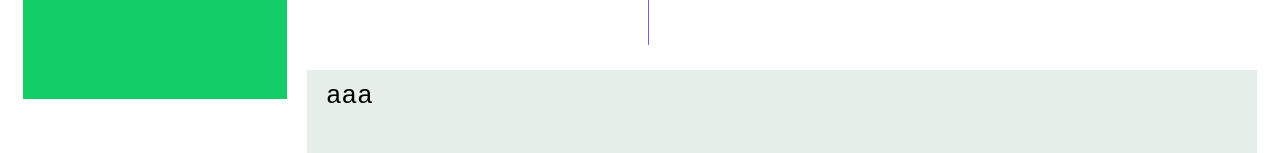
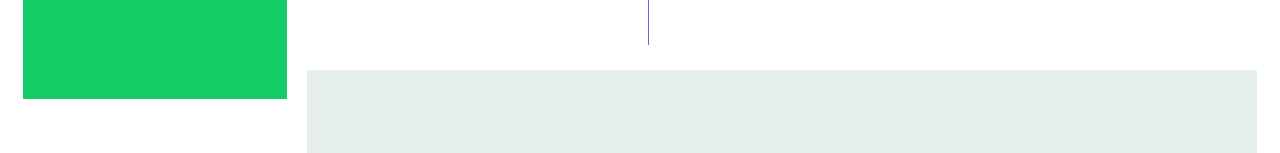
Before and after one commit to Anton-Osip/Social, a React (Create React App) app: page /dialogs in a window 1280 px wide. Shown: the part 799-952 px from the top of the page. Built offline with nearby package versions, Linux system fonts and the light colour scheme.

Commit message:
40 - React JS Практика - добавление Сообщения

```diff
--- a/src/App.js
+++ b/src/App.js
@@ -1,5 +1,5 @@
 import React from 'react'
-import { BrowserRouter, Route } from 'react-router-dom'
+import { Route } from 'react-router-dom'
 import './App.css'
 import { Dialogs } from './components/Dialogs/Dialogs'
 import { Header } from './components/Header/Header'
@@ -11,7 +11,6 @@ import { Settings } from './components/Settings/Settings'
 
 const App = props => {
 	return (
-		<BrowserRouter>
 		<div className='app-wrapper'>
 			<Header />
 			<Navbar state={props.state.navbarPage} />
@@ -20,17 +19,13 @@ const App = props => {
 					path='/profile'
 					render={() => <Profile profilePage={props.state.profilePage} dispatch={props.dispatch} />}
 				/>
-					<Route
-						path='/dialogs'
-						render={() => <Dialogs state={props.state.dialogsPage} dispatch={props.dispatch} />}
-					/>
+				<Route path='/dialogs' render={() => <Dialogs store={props.store} />} />
 
 				<Route path='/news' render={() => <News />} />
 				<Route path='/music' render={() => <Music />} />
 				<Route path='/settings' render={() => <Settings />} />
 			</div>
 		</div>
-		</BrowserRouter>
 	)
 }
 
--- a/src/components/Dialogs/Dialogs.jsx
+++ b/src/components/Dialogs/Dialogs.jsx
@@ -4,28 +4,26 @@ import uuid from 'react-uuid'
 
 import { Dialog } from './Dialog/Dialog'
 import { Message } from './Message/Message'
-import { addMessageActionCreator, updateNewMessageTextActionCreator } from '../../redux/state'
+import { sendMessageActionCreator, updateNewMessageBodyActionCreator } from '../../redux/state'
 
 export function Dialogs(props) {
-	const dialogsElements = props.state.dialogs.map(dialog => (
-		<Dialog name={dialog.name} key={uuid()} />
-	))
+	let state = props.store.getState().dialogsPage
+	let newMessageBody = state.newMessageBody
+	const dialogsElements = state.dialogs.map(dialog => <Dialog name={dialog.name} key={uuid()} />)
 
-	const messagesElements = props.state.messages.map(message => (
+	const messagesElements = state.messages.map(message => (
 		<Message message={message.message} key={uuid()} my={message.my} />
 	))
 
-	let newDialogsElement = createRef()
-
 	let addMasseg = event => {
 		event.preventDefault()
-		let action = addMessageActionCreator()
-		props.dispatch(action)
+		let action = sendMessageActionCreator()
+		props.store.dispatch(action)
 	}
-	let onMassegeChange = () => {
-		let text = newDialogsElement.current.value
-		let action = updateNewMessageTextActionCreator(text)
-		props.dispatch(action)
+	let onMassegeChange = e => {
+		let text = e.target.value
+		let action = updateNewMessageBodyActionCreator(text)
+		props.store.dispatch(action)
 	}
 
 	return (
@@ -36,12 +34,7 @@ export function Dialogs(props) {
 				<div className={styles.dialogs__messages}>{messagesElements}</div>
 			</div>
 			<form className={styles.dialogs__form}>
-				<textarea
-					className={styles.dialogs__input}
-					ref={newDialogsElement}
-					value={props.state.newMessageText}
-					onChange={onMassegeChange}
-				/>
+				<textarea className={styles.dialogs__input} value={newMessageBody} onChange={onMassegeChange} />
 				<button type='submit' className={styles.dialogs__btn} onClick={addMasseg}>
 					Send
 				</button>
--- a/src/index.js
+++ b/src/index.js
@@ -4,10 +4,13 @@ import './index.css'
 import * as serviceWorker from './serviceWorker'
 import App from './App'
 import { store } from './redux/state'
+import { BrowserRouter } from 'react-router-dom'
 
 let rerenderEntireTree = state => {
 	ReactDOM.render(
-		<App state={state} dispatch={store.dispatch.bind(store)} />,
+		<BrowserRouter>
+			<App state={state} dispatch={store.dispatch.bind(store)} store={store} />
+		</BrowserRouter>,
 		document.getElementById('root'),
 	)
 }
--- a/src/redux/state.js
+++ b/src/redux/state.js
@@ -1,7 +1,8 @@
 const ADD_POST = 'ADD-POST'
 const UPDATE_NEW_POST_TEXT = 'UPDATE-NEW-POST-TEXT'
-const ADD_MESSAGE = 'ADD-MESSAGE'
-const UPDATE_NEW_MESSAGE_TEXT = 'UPDATE-NEW-MESSAGE-TEXT'
+const SEND_MESSAGE = 'SEND-MESSAGE'
+const UPDATE_NEW_MESSAGE_BODY = 'UPDATE-NEW-MESSAGE-BODY'
+
 export let store = {
 	_state: {
 		profilePage: {
@@ -25,7 +26,7 @@ export let store = {
 				{ id: 3, message: 'I am a normal pBLablabl I can have text and						everything', my: false },
 				{ id: 4, message: 'I am a normal pBLablabl I can have text and						everything', my: true },
 			],
-			newMessageText: 'aaa',
+			newMessageBody: '',
 		},
 		navbarPage: {
 			linksElements: [
@@ -63,17 +64,17 @@ export let store = {
 		} else if (action.type === UPDATE_NEW_POST_TEXT) {
 			this._state.profilePage.newPostText = action.newText
 			this._rerenderEntireTree(this._state)
-		} else if (action.type === ADD_MESSAGE) {
+		} else if (action.type === SEND_MESSAGE) {
 			let newMessages = {
 				id: this._state.dialogsPage.messages.length + 1,
-				message: this._state.dialogsPage.newMessageText,
+				message: this._state.dialogsPage.newMessageBody,
 				my: true,
 			}
 			this._state.dialogsPage.messages.push(newMessages)
-			this._state.dialogsPage.newMessageText = ''
+			this._state.dialogsPage.newMessageBody = ''
 			this._rerenderEntireTree(this._state)
-		} else if (action.type === UPDATE_NEW_MESSAGE_TEXT) {
-			this._state.dialogsPage.newMessageText = action.newText
+		} else if (action.type === UPDATE_NEW_MESSAGE_BODY) {
+			this._state.dialogsPage.newMessageBody = action.body
 			this._rerenderEntireTree(this._state)
 		}
 	},
@@ -85,11 +86,11 @@ export const updateNewPostTextActionCreator = newText => ({
 	newText: newText,
 })
 
-export const addMessageActionCreator = () => ({ type: ADD_MESSAGE })
+export const sendMessageActionCreator = () => ({ type: SEND_MESSAGE })
 
-export const updateNewMessageTextActionCreator = newText => ({
-	type: UPDATE_NEW_MESSAGE_TEXT,
-	newText: newText,
+export const updateNewMessageBodyActionCreator = body => ({
+	type: UPDATE_NEW_MESSAGE_BODY,
+	body: body,
 })
 
 window.store = store
```
Lines whose indentation alone changed are shown as unchanged.
